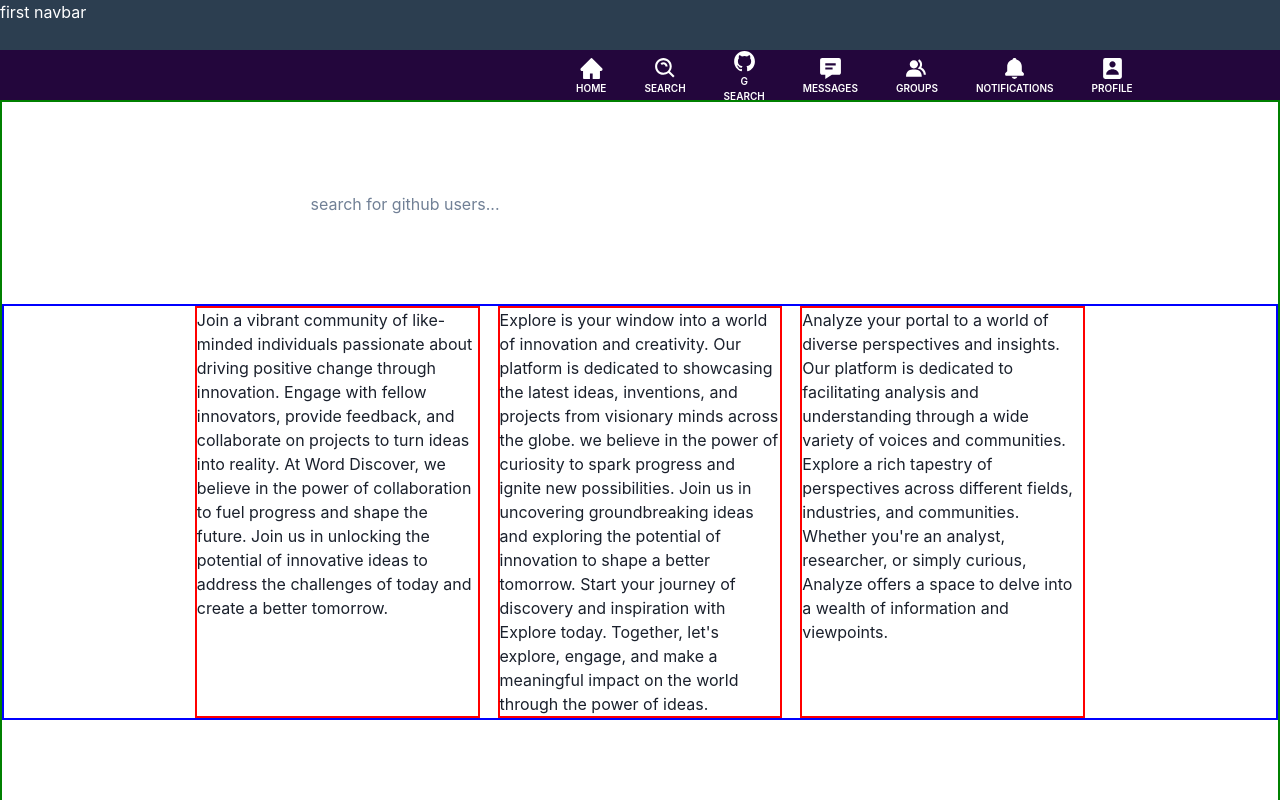
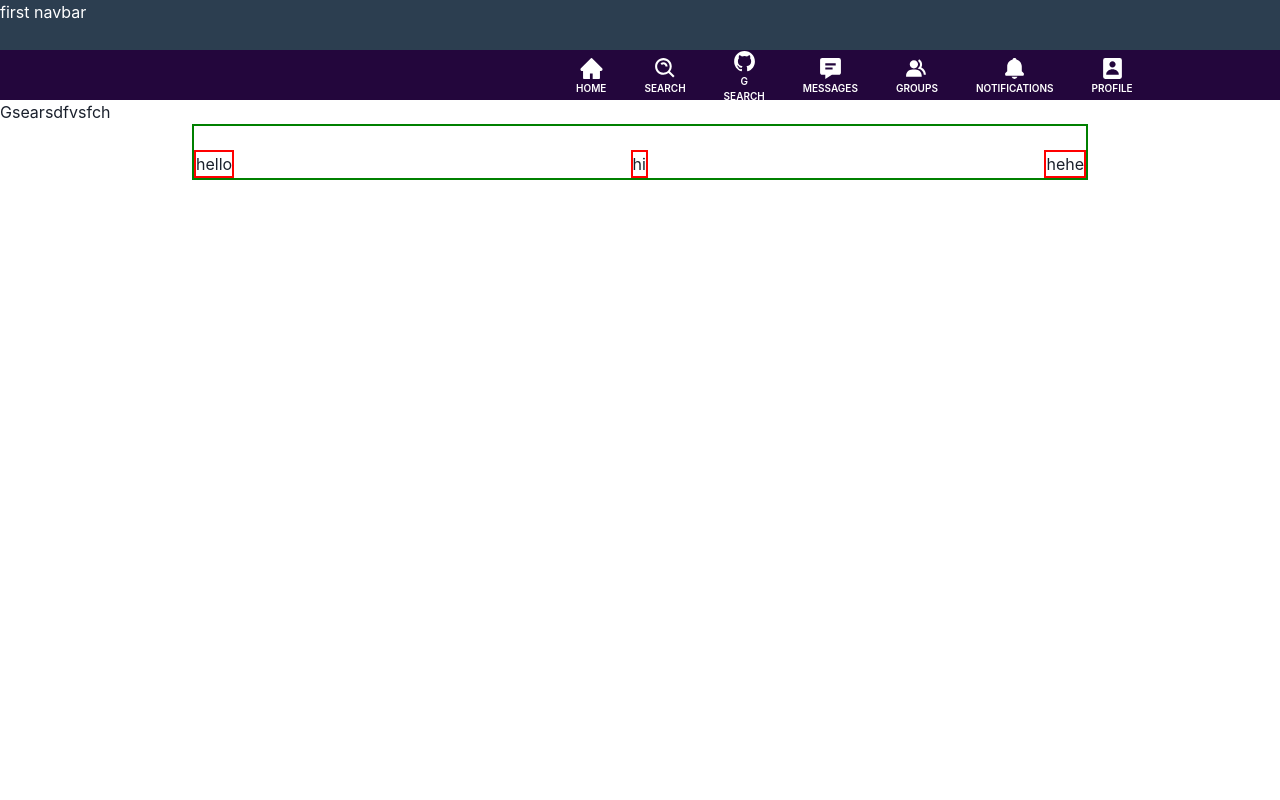
Before and after one commit to dilasathapa/sochub, a React (Vite) app in the folder FRONTEND/socials/: page /githubsearch/users in a window 1280 px wide. Shown: the top 800 px of the page. Built offline with nearby package versions, Linux system fonts and the light colour scheme.

Commit message:
Revert "added profilecards"
This reverts commit dff222f498a315a83c39489a038235fe00ae2954.

```diff
--- a/FRONTEND/socials/src/Components/Auth/Register.jsx
+++ b/FRONTEND/socials/src/Components/Auth/Register.jsx
@@ -17,7 +17,7 @@ const Register = () => {
     function submitData(user_data){
         console.log(user_data)
         let payload = JSON.stringify(user_data)
-        fetch("http://localhost:8081/user/register",{
+        fetch("http://localhost:8080/user/register",{
             headers : {
                 "Content-Type" : "application/json"
             },
--- a/FRONTEND/socials/src/Components/Pages/GSearch.jsx
+++ b/FRONTEND/socials/src/Components/Pages/GSearch.jsx
@@ -1,54 +1,14 @@
-import React, { useState } from "react";
+import React from "react";
 import Navbar from "../../Routes/Navbar";
 import NosearchPage from "./NosearchPage";
-import styles from "../../Styles/GSearch.module.css"
-import SearchedUserProfile from "./SearchedUserProfile";
 
 
-const GSearch = () => {
-    const [inputValue, setInputValue] = useState("")
-    console.log(inputValue);
-
-    const handleInputChange = (e) => {
-        setInputValue(e.target.value);
-    }
+const GSearch =()=>{
     return (
         <>
             <Navbar />
-            <div className={styles.search_parent_container}>
-                <div >
-
-                    <input type="text"
-                        placeholder="search for github users..."
-                        // className={styles`.${search_field}`}
-                        className={`${styles.search_field} ${inputValue ? styles.moved : ''}`}
-
-                        onChange={handleInputChange}
-                    />
-
-                </div>
-                <br />
-                <div className={styles.user_details}>
-
-                    {
-                        inputValue.length > 0 ? (
-                            // <h1>hello</h1>
-                            <div className={styles.users_field}>
-                                <SearchedUserProfile />
-                                <SearchedUserProfile />
-                                <SearchedUserProfile />
-
-                                {/* <p>Lorem ipsum dolor sit amet consectetur adipisicing elit. Possimus atque nisi assumenda libero excepturi est, temporibus minima eaque magnam, a ab laborum labore voluptatibus maiores esse dolorem, fugit rerum impedit.</p> */}
-
-                            </div>
-                        ) : (
-
-                            <NosearchPage />
-                        )
-                    }
-                </div>
-            </div>
-
+            <h1>Gsearsdfvsfch</h1>
+            <NosearchPage />
         </>
     )
 }
--- a/FRONTEND/socials/src/Components/Pages/NosearchPage.jsx
+++ b/FRONTEND/socials/src/Components/Pages/NosearchPage.jsx
@@ -5,20 +5,14 @@ const NosearchPage = () => {
     return (
         <>
             <div className={styles.parent_container}>
+
+                <div>
+                    <input type="text" />
+                </div>
                 <div className={styles.advertise_container}>
-                    <div><p>Join a vibrant community of like-minded individuals passionate about driving positive change through innovation. Engage with fellow innovators, provide feedback, and collaborate on projects to turn ideas into reality.
-
-                        At Word Discover, we believe in the power of collaboration to fuel progress and shape the future. Join us in unlocking the potential of innovative ideas to address the challenges of today and create a better tomorrow.</p></div>
-                    <div><p>Explore is your window into a world of innovation and creativity. Our platform is dedicated to showcasing the latest ideas, inventions, and projects from visionary minds across the globe.
-                        we believe in the power of curiosity to spark progress and ignite new possibilities. Join us in uncovering groundbreaking ideas and exploring the potential of innovation to shape a better tomorrow.
-
-                        Start your journey of discovery and inspiration with Explore today. Together, let's explore, engage, and make a meaningful impact on the world through the power of ideas.
-                    </p></div>
-                    <div><p>
-                        Analyze your portal to a world of diverse perspectives and insights. Our platform is dedicated to facilitating analysis and understanding through a wide variety of voices and communities.
-
-                        Explore a rich tapestry of perspectives across different fields, industries, and communities. Whether you're an analyst, researcher, or simply curious, Analyze offers a space to delve into a wealth of information and viewpoints.
-                    </p></div>
+                    <div>hello</div>
+                    <div>hi</div>
+                    <div>hehe</div>
                 </div>
             </div>
         </>
--- a/FRONTEND/socials/src/Styles/Navbar.module.css
+++ b/FRONTEND/socials/src/Styles/Navbar.module.css
@@ -23,7 +23,7 @@
     text-align: center;
     gap: 38px;
     position: sticky;
-    top: 0.001px;
+    top: 1px;
     z-index: 99;
 
 }
--- a/FRONTEND/socials/src/Styles/NosearchPage.module.css
+++ b/FRONTEND/socials/src/Styles/NosearchPage.module.css
@@ -1,5 +1,5 @@
 .parent_container{
-    /* border: 2px solid green; */
+    border: 2px solid green;
     margin: 0 15%;
 }
 
@@ -10,7 +10,5 @@
 
 .advertise_container>div{
     border: 2px solid red;
-    width: 32%;
-
 
 }
```
